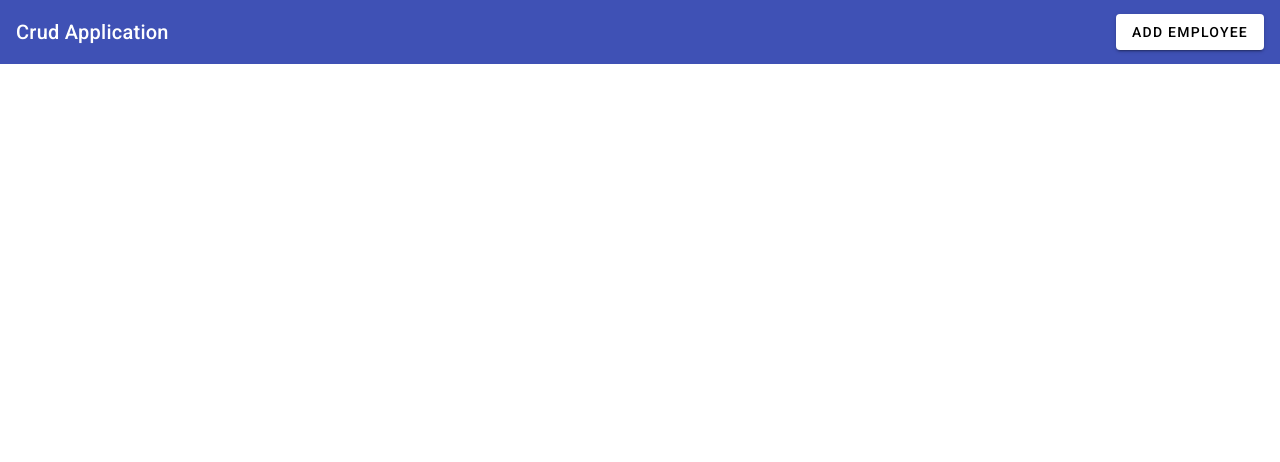
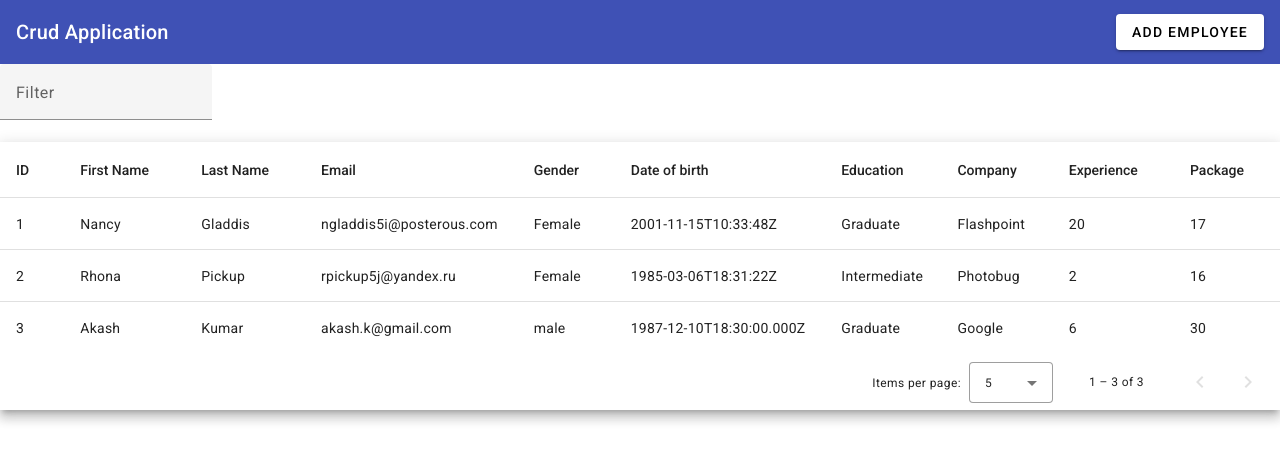
Before and after one commit to SreeparnaPaul/Angular_crud, an Angular app: page / in a window 1280 px wide. Shown: the top 462 px of the page. Built offline with nearby package versions, Linux system fonts and the light colour scheme; data requests are answered from the project's data file.

Commit message:
Get Employee List

```diff
--- a/angular.json
+++ b/angular.json
@@ -96,5 +96,8 @@
         }
       }
     }
+  },
+  "cli": {
+    "analytics": "93d2d117-b0d5-4ec3-acb5-6db946548bb9"
   }
 }
--- a/package.json
+++ b/package.json
@@ -20,13 +20,14 @@
     "@angular/platform-browser": "^15.2.0",
     "@angular/platform-browser-dynamic": "^15.2.0",
     "@angular/router": "^15.2.0",
+    "json-server": "^1.0.0-alpha.23",
     "rxjs": "~7.8.0",
     "tslib": "^2.3.0",
     "zone.js": "~0.12.0"
   },
   "devDependencies": {
     "@angular-devkit/build-angular": "^15.2.10",
-    "@angular/cli": "~15.2.10",
+    "@angular/cli": "^15.0.3",
     "@angular/compiler-cli": "^15.2.0",
     "@types/jasmine": "~4.3.0",
     "jasmine-core": "~4.5.0",
--- a/src/app/app.component.html
+++ b/src/app/app.component.html
@@ -3,3 +3,74 @@
   <span class="example-spacer"></span>
   <button mat-raised-button (click)="openAddEditEmpForm()">ADD EMPLOYEE</button>
 </mat-toolbar>
+
+<mat-form-field>
+  <mat-label>Filter</mat-label>
+  <input matInput (keyup)="applyFilter($event)" placeholder="Ex. Mia" #input>
+</mat-form-field>
+
+<div class="mat-elevation-z8">
+  <table mat-table [dataSource]="dataSource" matSort>
+
+    <!-- ID Column -->
+    <ng-container matColumnDef="id">
+      <th mat-header-cell *matHeaderCellDef mat-sort-header> ID </th>
+      <td mat-cell *matCellDef="let row"> {{row.id}} </td>
+    </ng-container>
+
+    <!-- Progress Column -->
+    <ng-container matColumnDef="firstName">
+      <th mat-header-cell *matHeaderCellDef mat-sort-header> First Name </th>
+      <td mat-cell *matCellDef="let row"> {{row.firstName}} </td>
+    </ng-container>
+
+    <!-- Name Column -->
+    <ng-container matColumnDef="lastName">
+      <th mat-header-cell *matHeaderCellDef mat-sort-header>Last Name </th>
+      <td mat-cell *matCellDef="let row"> {{row.lastName}} </td>
+    </ng-container>
+
+    <!-- Fruit Column -->
+    <ng-container matColumnDef="email">
+      <th mat-header-cell *matHeaderCellDef mat-sort-header> Email </th>
+      <td mat-cell *matCellDef="let row"> {{row.email}} </td>
+    </ng-container>
+
+    <ng-container matColumnDef="dob">
+      <th mat-header-cell *matHeaderCellDef mat-sort-header> Date of birth </th>
+      <td mat-cell *matCellDef="let row"> {{row.dob}} </td>
+    </ng-container>
+
+    <ng-container matColumnDef="gender">
+      <th mat-header-cell *matHeaderCellDef mat-sort-header> Gender </th>
+      <td mat-cell *matCellDef="let row"> {{row.gender}} </td>
+    </ng-container>
+    <ng-container matColumnDef="education">
+      <th mat-header-cell *matHeaderCellDef mat-sort-header> Education </th>
+      <td mat-cell *matCellDef="let row"> {{row.education}} </td>
+    </ng-container>
+    <ng-container matColumnDef="company">
+      <th mat-header-cell *matHeaderCellDef mat-sort-header> Company </th>
+      <td mat-cell *matCellDef="let row"> {{row.company}} </td>
+    </ng-container>
+    <ng-container matColumnDef="experience">
+      <th mat-header-cell *matHeaderCellDef mat-sort-header> Experience </th>
+      <td mat-cell *matCellDef="let row"> {{row.experience}} </td>
+    </ng-container>
+    <ng-container matColumnDef="package">
+      <th mat-header-cell *matHeaderCellDef mat-sort-header> Package </th>
+      <td mat-cell *matCellDef="let row"> {{row.package}} </td>
+    </ng-container>
+
+
+    <tr mat-header-row *matHeaderRowDef="displayedColumns"></tr>
+    <tr mat-row *matRowDef="let row; columns: displayedColumns;"></tr>
+
+    <!-- Row shown when there is no matching data. -->
+    <tr class="mat-row" *matNoDataRow>
+      <td class="mat-cell" colspan="4">No data matching the filter "{{input.value}}"</td>
+    </tr>
+  </table>
+
+  <mat-paginator [pageSizeOptions]="[5, 10, 25, 100]" aria-label="Select page of users"></mat-paginator>
+</div>
--- a/src/app/app.component.ts
+++ b/src/app/app.component.ts
@@ -1,36 +1,63 @@
-import { Component, OnInit } from '@angular/core';
+import { Component, OnInit, ViewChild } from '@angular/core';
 import { MatDialog } from '@angular/material/dialog';
 import { EmpAddEditComponent } from './emp-add-edit/emp-add-edit.component';
 import { EmployeeService } from './services/employee.service';
+import { MatPaginator } from '@angular/material/paginator';
+import { MatSort } from '@angular/material/sort';
+import { MatTableDataSource } from '@angular/material/table';
 
 @Component({
   selector: 'app-root',
   templateUrl: './app.component.html',
-  styleUrls: ['./app.component.scss']
+  styleUrls: ['./app.component.scss'],
 })
-export class AppComponent implements OnInit{
-  title = 'crud_app';
+export class AppComponent implements OnInit {
+  displayedColumns: string[] = [
+    'id',
+    'firstName',
+    'lastName',
+    'email',
+    'gender',
+    'dob',
+    'education',
+    'company',
+    'experience',
+    'package',
+  ];
+  dataSource!: MatTableDataSource<any>;
 
-  constructor(private _dialog:MatDialog,private _empService:EmployeeService){
-
-  }
+  @ViewChild(MatPaginator) paginator!: MatPaginator;
+  @ViewChild(MatSort) sort!: MatSort;
+  constructor(
+    private _dialog: MatDialog,
+    private _empService: EmployeeService
+  ) {}
   ngOnInit(): void {
     this.getEmployeeList();
   }
 
-  openAddEditEmpForm(){
-    this._dialog.open(EmpAddEditComponent)
+  openAddEditEmpForm() {
+    this._dialog.open(EmpAddEditComponent);
   }
 
-  getEmployeeList(){
+  getEmployeeList() {
     this._empService.getEmployeeList().subscribe({
-      next:(res)=>{
-        console.log(res);
+      next: (res) => {
+        this.dataSource = new MatTableDataSource(res);
+        this.dataSource.sort = this.sort;
+        this.dataSource.paginator = this.paginator;
+      },
+      error: (err) => {
+        console.log(err);
+      },
+    });
+  }
+  applyFilter(event: Event) {
+    const filterValue = (event.target as HTMLInputElement).value;
+    this.dataSource.filter = filterValue.trim().toLowerCase();
 
-      },
-      error:(err)=>{
-        console.log(err);
-      }
-    })
+    if (this.dataSource.paginator) {
+      this.dataSource.paginator.firstPage();
+    }
   }
 }
```
Also changed, not shown: src/app/app.module.ts (+7 -1 lines), 1 other file (tests, documents, lock files or other folders).
